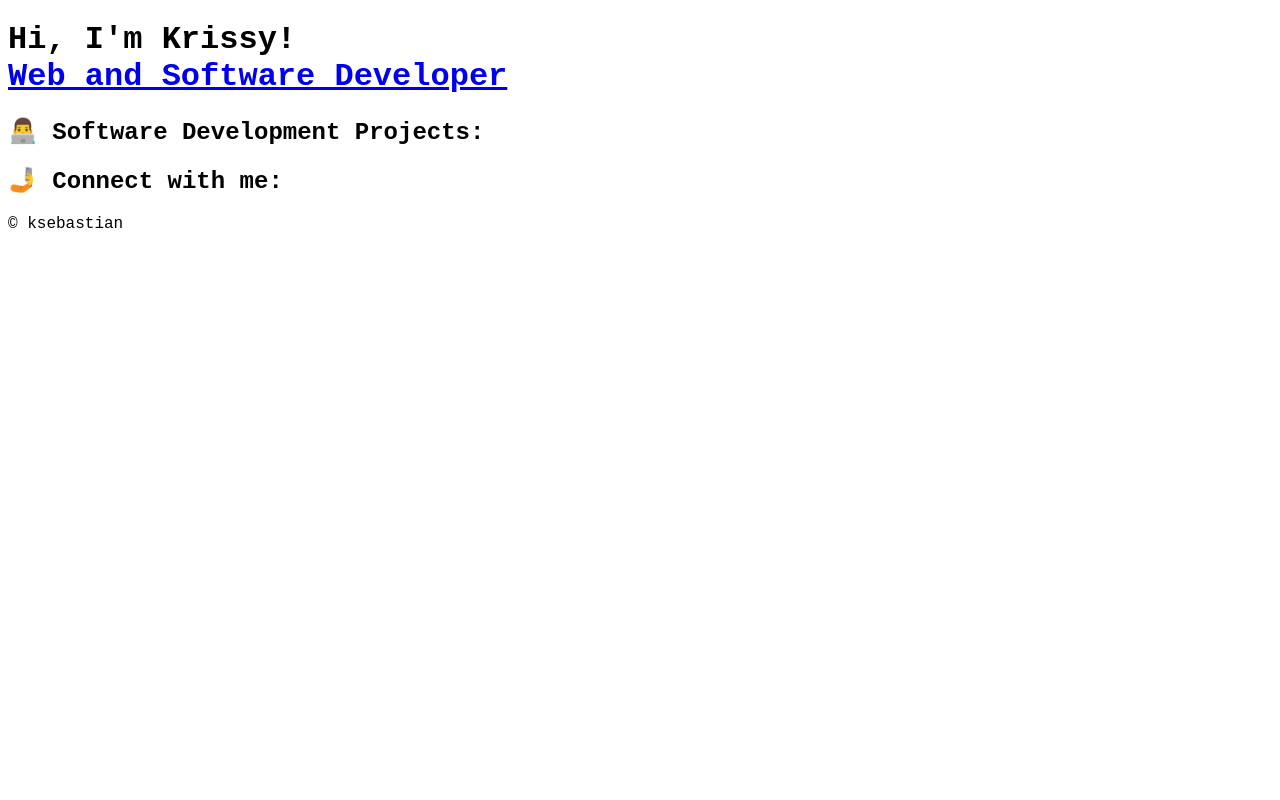
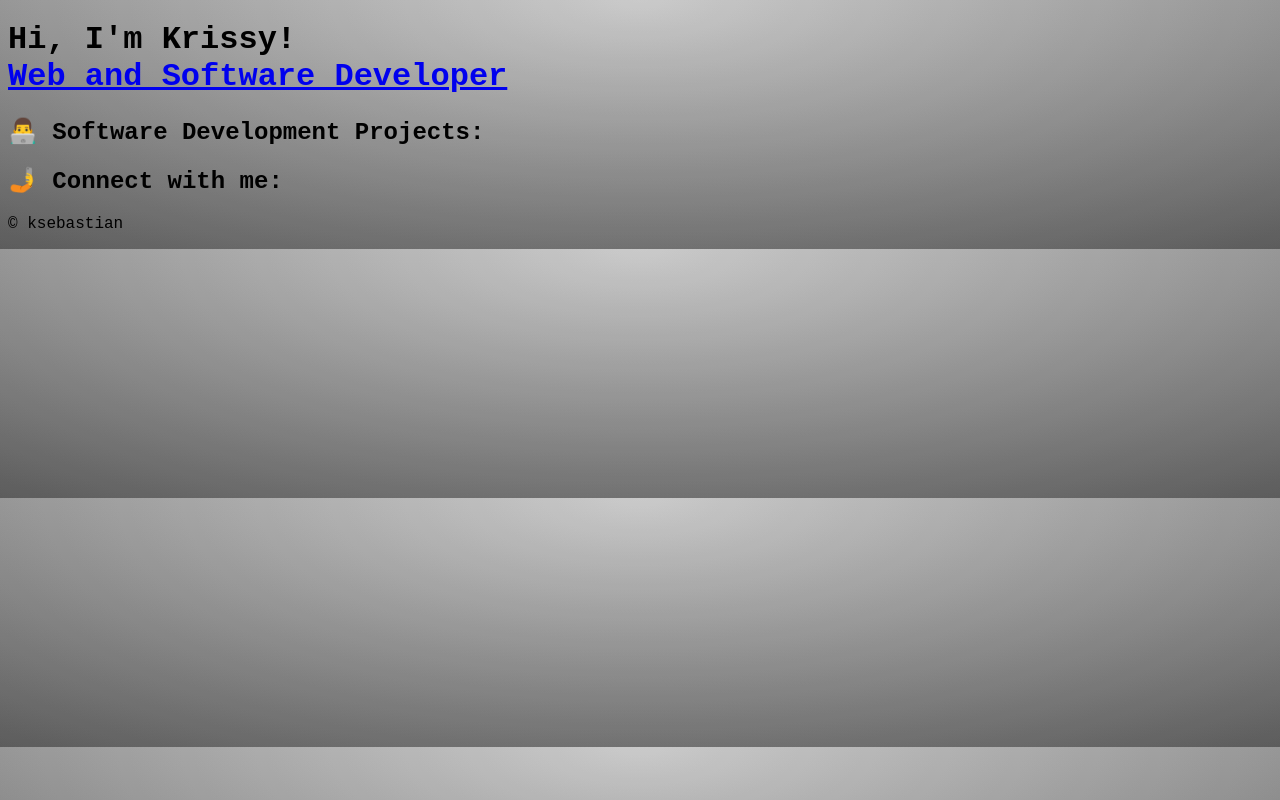
Before and after one commit to kksebastian/ksebastian.github.io, a plain HTML site: page index.html in a window 1280 px wide. Drawn offline with Linux system fonts and the light colour scheme.

Commit message:
Update index.html

```diff
--- a/index.html
+++ b/index.html
@@ -7,11 +7,20 @@
 </head>
 <style>
     body {
-        font-family: 'Courier New', monospace;    }
+        font-family: 'Courier New', monospace;
+        background: linear-gradient(to bottom, rgba(255,255,255,0.15) 0%, rgba(0,0,0,0.15) 100%),
+        radial-gradient(at top center, rgba(255,255,255,0.40) 0%, rgba(0,0,0,0.40) 120%) #989898;
+    }
+
+
+
     </style>
+
+
 <body>
 
     <h1>Hi, I'm Krissy! <br/><a href="https://github.com/kksebastian">Web and Software Developer</a></h1>
+
 
 
     <h2>👨‍💻 Software Development Projects:</h2>
```
